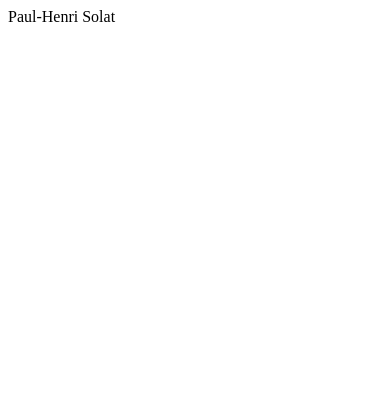
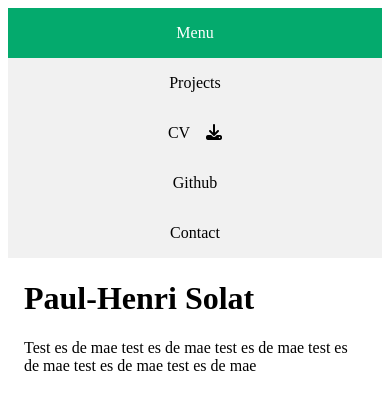
Before and after one commit to Paulhenrisolat/2023PortfolioPHS, a website: page 2023PortfolioPHSproject/public_html/index.html in a window 390 px wide. Drawn offline with Linux system fonts and the light colour scheme.

Commit message:
NavbarIndexUpdate

```diff
--- /dev/null
+++ b/2023PortfolioPHSproject/public_html/CSS/base.css
@@ -0,0 +1,66 @@
+/*
+    Created on : 21 mars 2023, 11:14:11
+    Author     : polos
+*/
+
+ul {
+  list-style-type: none;
+  margin: 0;
+  padding: 0;
+}
+/* The side navigation menu */
+.sidebar {
+  margin: 0;
+  padding: 0;
+  width: 200px;
+  background-color: #f1f1f1;
+  position: fixed;
+  height: 100%;
+  overflow: auto;
+}
+
+/* Sidebar links */
+.sidebar a {
+  display: block;
+  color: black;
+  padding: 16px;
+  text-decoration: none;
+}
+
+/* Active/current link */
+.sidebar a.active {
+  background-color: #04AA6D;
+  color: white;
+}
+
+/* Links on mouse-over */
+.sidebar a:hover:not(.active) {
+  background-color: #555;
+  color: white;
+}
+
+/* Page content. The value of the margin-left property should match the value of the sidebar's width property */
+div.content {
+  margin-left: 200px;
+  padding: 1px 16px;
+  height: 1000px;
+}
+
+/* On screens that are less than 700px wide, make the sidebar into a topbar */
+@media screen and (max-width: 700px) {
+  .sidebar {
+    width: 100%;
+    height: auto;
+    position: relative;
+  }
+  .sidebar a {float: left;}
+  div.content {margin-left: 0;}
+}
+
+/* On screens that are less than 400px, display the bar vertically, instead of horizontally */
+@media screen and (max-width: 400px) {
+  .sidebar a {
+    text-align: center;
+    float: none;
+  }
+}
--- a/2023PortfolioPHSproject/public_html/index.html
+++ b/2023PortfolioPHSproject/public_html/index.html
@@ -1,16 +1,25 @@
 <!DOCTYPE html>
-<!--
-To change this license header, choose License Headers in Project Properties.
-To change this template file, choose Tools | Templates
-and open the template in the editor.
--->
 <html>
     <head>
-        <title>TODO supply a title</title>
+        <title>Paul-Henri Solat</title>
         <meta charset="UTF-8">
         <meta name="viewport" content="width=device-width, initial-scale=1.0">
+        <script src="https://kit.fontawesome.com/77019732b3.js" crossorigin="anonymous"></script>
+        <link href="CSS/Base.css" rel="stylesheet" type="text/css"/>
     </head>
     <body>
-        <div>Paul-Henri Solat</div>
+        <!-- sidebar -->
+        <div class="sidebar">
+          <a class="active" href="#home">Menu</a>
+          <a href="#Projects">Projects</a>
+          <a href="ShareFiles/CV_Paul-Henri_Solat_V4.pdf" target=”_blank” title="CV Paul-Henri Solat">CV&emsp;<i class="fa-solid fa-download"></i></a>
+          <a href="#Github">Github</a>
+          <a href="#Contact">Contact</a>
+        </div>
+        <!-- Page content -->
+        <div class="content">
+          <h1>Paul-Henri Solat</h1>
+          <a>Test es de mae test es de mae test es de mae test es de mae test es de mae test es de mae</a>
+        </div>
     </body>
 </html>
```
Also changed, not shown: 1 other file.
